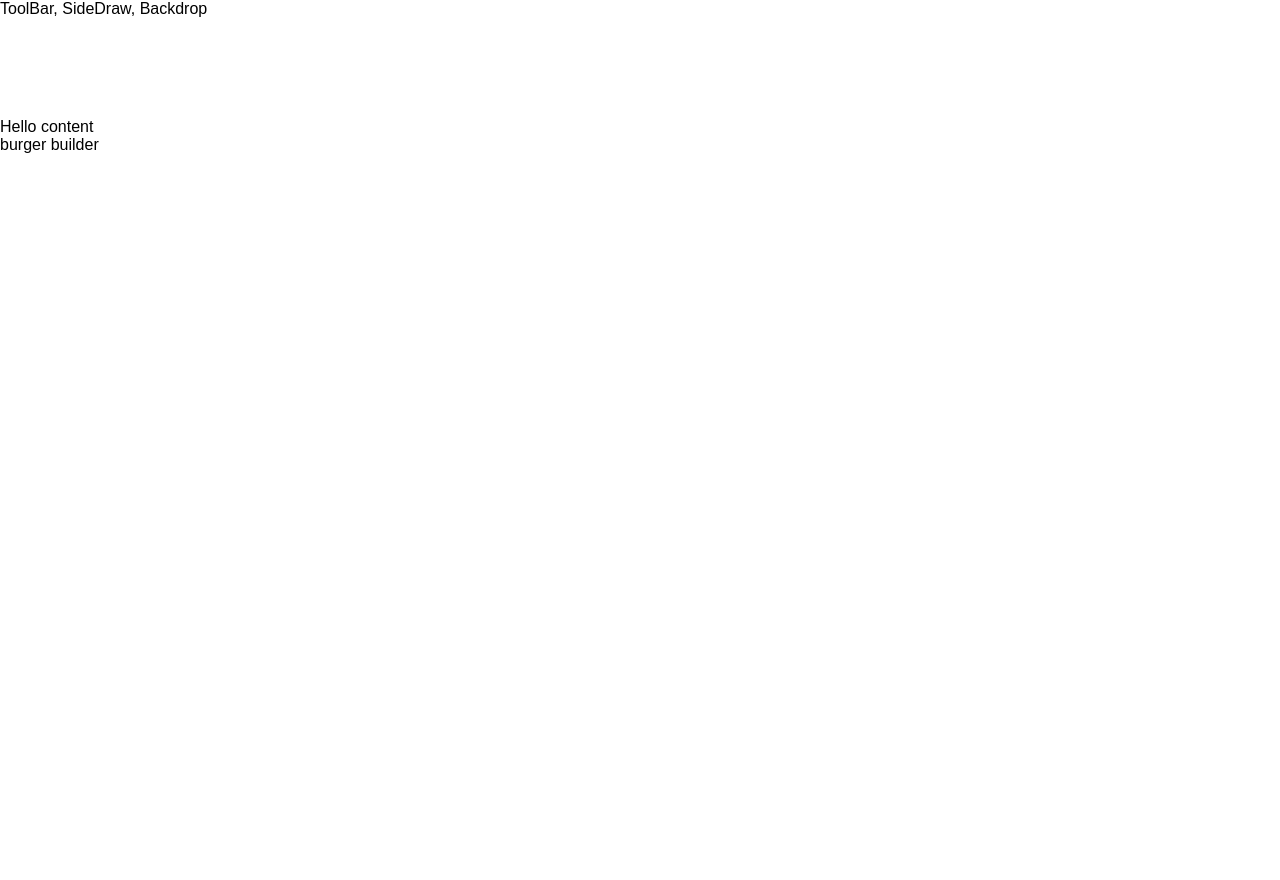
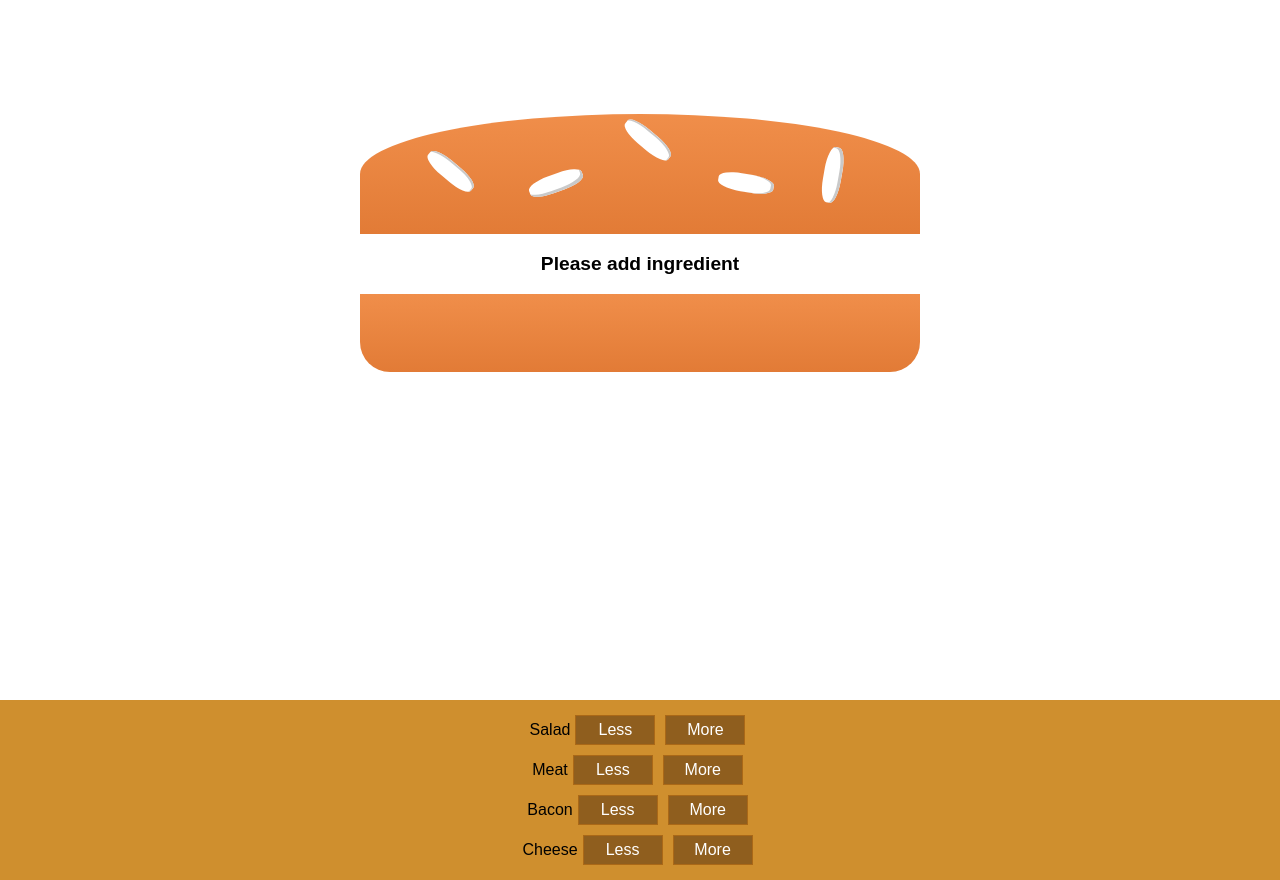
Before and after one commit to HponeMyatThu/burger-builder, a React app in the folder burger-builder-test/: page / in a window 1280 px wide. Before the commit the page ends 800 px from the top, so only its background shows below. Built offline with nearby package versions, Linux system fonts and the light colour scheme; a web font is replaced by a local one.

Commit message:
[ burger ] add and remove ingredient

```diff
--- a/burger-builder-test/package.json
+++ b/burger-builder-test/package.json
@@ -38,6 +38,7 @@
     "postcss-normalize": "^10.0.1",
     "postcss-preset-env": "^7.0.1",
     "prompts": "^2.4.2",
+    "prop-types": "^15.8.1",
     "react": "^18.2.0",
     "react-app-polyfill": "^3.0.0",
     "react-dev-utils": "^12.0.1",
--- /dev/null
+++ b/burger-builder-test/src/components/Burger/BuildControls/BuildControl/BuildControl.js
@@ -0,0 +1,20 @@
+import React from 'react';
+import classes from '../BuildControl/BuildControl.module.css';
+
+const BuildControl = props => (
+  <div className={classes.BuildControl}>
+    <div className={classes.Label}>{props.label}</div>
+    <button
+      className={classes.Less}
+      onClick={props.removed}
+      disabled={props.disabled}
+    >
+      Less
+    </button>
+    <button className={classes.More} onClick={props.added}>
+      More
+    </button>
+  </div>
+);
+
+export default BuildControl;
--- /dev/null
+++ b/burger-builder-test/src/components/Burger/BuildControls/BuildControl/BuildControl.module.css
@@ -0,0 +1,39 @@
+.BuildControl {
+  display: flex;
+  flex-direction: row;
+  justify-content: space-between;
+  margin: 5px 0;
+  align-items: center;
+}
+
+.BuildControl button {
+  display: block;
+  font: inherit;
+  padding: 5px;
+  margin: 0 5px;
+  width: 80px;
+  border: 1px solid #AA6817;
+  cursor: pointer;
+  outline: none;
+  align-self: center;
+}
+
+.BuildControl .More{
+    background-color: #8F5E1E;
+    color: white;
+}
+
+.BuildControl .Less{
+    background-color: #8F5E1E;
+    color: white;
+}
+
+.BuildControl .Less:hover, .BuildControl .Less:active{
+    background-color: #DAA972;
+    color: white;
+}
+
+.BuildControl .More:hover, .BuildControl .More:active{
+    background-color: #DAA972;
+    color: white;
+}
--- /dev/null
+++ b/burger-builder-test/src/components/Burger/BuildControls/BuildControls.js
@@ -0,0 +1,28 @@
+import React from 'react';
+
+import classes from '../BuildControls/BuildControls.module.css';
+import BuildControl from './BuildControl/BuildControl';
+
+const controls = [
+  { label: 'Salad', type: 'salad' },
+  { label: 'Meat', type: 'meat' },
+  { label: 'Bacon', type: 'bacon' },
+  { label: 'Cheese', type: 'cheese' },
+];
+
+const BuildControls = props => (
+  <div className={classes.BuildControls}>
+    {controls.map(ctrl => (
+      <BuildControl
+        key={ctrl.label}
+        label={ctrl.label}
+        type={ctrl.type}
+        added={() => props.ingredientAdded(ctrl.type)}
+        removed={() => props.ingredientRemoved(ctrl.type)}
+        disabled={props.disabled[ctrl.type] || false}
+      />
+    ))}
+  </div>
+);
+
+export default BuildControls;
--- /dev/null
+++ b/burger-builder-test/src/components/Burger/BuildControls/BuildControls.module.css
@@ -0,0 +1,10 @@
+.BuildControls {
+    width: 100%;
+    background-color: #CF8F2E;
+    display: flex;
+    flex-flow: column;
+    align-items: center;
+    box-shadow: 0px 2px 1px #ccc;
+    margin: auto;
+    padding: 10px 0;
+}
--- a/burger-builder-test/src/components/Burger/Burger.js
+++ b/burger-builder-test/src/components/Burger/Burger.js
@@ -0,0 +1,32 @@
+import React from 'react';
+import classes from './Burger.module.css';
+import BurgerIngredient from './BurgerIngredient/BurgerIngredient';
+
+const Burger = props => {
+  let transformedIngredients = props.ingredient
+    ? Object.keys(props.ingredient)
+        .map((igKey, index) => {
+          return [...Array(props.ingredient[igKey])].map((_, i) => {
+            return <BurgerIngredient key={igKey + i + index} type={igKey} />;
+          });
+        })
+        .reduce((arr, el) => {
+          return arr.concat(el);
+        }, [])
+    : [];
+
+    if(transformedIngredients.length === 0){
+      transformedIngredients = <p>Please add ingredient</p>
+    }
+
+  console.log('trans', transformedIngredients);
+  return (
+    <div className={classes.Burger}>
+      <BurgerIngredient type='bread-top' />
+      {transformedIngredients}
+      <BurgerIngredient type='bread-bottom' />
+    </div>
+  );
+};
+
+export default Burger;
--- /dev/null
+++ b/burger-builder-test/src/components/Burger/Burger.module.css
@@ -0,0 +1,30 @@
+.Burger {
+  width: 100%;
+  height: 250px;
+  overflow: scroll;
+  margin: auto;
+  text-align: center;
+  font-weight: bold;
+  font-size: 1.2rem;
+}
+
+@media (min-width: 500px) and (min-height: 400px) {
+  .Burger {
+    width: 350px;
+    height: 300px;
+  }
+}
+
+@media (min-width: 500px) and (min-height: 401px) {
+  .Burger {
+    width: 450px;
+    height: 400px;
+  }
+}
+
+@media (min-width: 1000px) and (min-height: 700px) {
+  .Burger {
+    width: 700px;
+    height: 600px;
+  }
+}
--- a/burger-builder-test/src/components/Burger/BurgerIngredient/BurgerIngredient.js
+++ b/burger-builder-test/src/components/Burger/BurgerIngredient/BurgerIngredient.js
@@ -1,10 +1,12 @@
-import React from 'react';
+import React, { Component } from 'react';
 import classes from './BurgerIngredient.module.css';
+import PropTypes from 'prop-types';
 
-const BurgerIngredient = props => {
+class BurgerIngredient extends Component {
+  render() {
     let ingredient = '';
 
-  switch (props.type) {
+    switch (this.props.type) {
       case 'bread-bottom':
         ingredient = <div className={classes.BreadBotton}></div>;
         break;
@@ -32,6 +34,11 @@
         ingredient = null;
     }
     return ingredient;
+  }
+}
+
+BurgerIngredient.propTypes = {
+    type: PropTypes.string.isRequired
   };
 
 export default BurgerIngredient;
--- a/burger-builder-test/src/components/Layout/Layout.js
+++ b/burger-builder-test/src/components/Layout/Layout.js
@@ -5,7 +5,6 @@
 
 const Layout = props => (
   <Auxilitary>
-    <div>ToolBar, SideDraw, Backdrop</div>
     <main className={classes.Content}>{props.children}</main>
   </Auxilitary>
 );
--- a/burger-builder-test/src/containers/BurgerBuilder/BurgerBuilder.js
+++ b/burger-builder-test/src/containers/BurgerBuilder/BurgerBuilder.js
@@ -1,12 +1,70 @@
-import React, { Component } from "react";
-import Auxilitary from "../../hoc/Auxilitary";
+import React, { Component } from 'react';
+import Auxilitary from '../../hoc/Auxilitary';
+import Burger from '../../components/Burger/Burger';
+import BuildControls from '../../components/Burger/BuildControls/BuildControls';
+
+const INGREDIENT_PRICE = {
+  salad: 0.5,
+  cheese: 0.4,
+  meat: 1.4,
+  bacon: 0.7,
+};
 
 class BurgerBuilder extends Component {
+  state = {
+    ingredient: {
+      salad: 0,
+      bacon: 0,
+      meat: 0,
+      cheese: 0,
+    },
+    totalPrice: 4,
+  };
+
+  addIngredientHandler = type => {
+    const oldCount = this.state.ingredient[type];
+    const updatedCount = oldCount + 1;
+    const updatedIngredient = {
+      ...this.state.ingredient,
+    };
+    updatedIngredient[type] = updatedCount;
+    const priceAddition = INGREDIENT_PRICE[type];
+    const oldPrice = this.state.totalPrice;
+    const newPrice = oldPrice + priceAddition;
+    this.setState({ totalPrice: newPrice, ingredient: updatedIngredient });
+  };
+
+  removeIngredientHandler = type => {
+    const oldCount = this.state.ingredient[type];
+    if(oldCount <= 0){
+        return;
+    }
+    const updatedCount = oldCount - 1;
+    const updatedIngredient = {
+      ...this.state.ingredient,
+    };
+    updatedIngredient[type] = updatedCount;
+    const priceDeduction = INGREDIENT_PRICE[type];
+    const oldPrice = this.state.totalPrice;
+    const newPrice = oldPrice + priceDeduction;
+    this.setState({ totalPrice: newPrice, ingredient: updatedIngredient });
+  };
+
   render() {
+    const disableInfo = {
+        ...this.state.ingredient
+    }
+    for(const key in disableInfo){
+        disableInfo[key] = disableInfo[key] <= 0;
+    }
     return (
       <Auxilitary>
-        <div>Hello content</div>
-        <div>burger builder</div>
+        <Burger ingredient={this.state.ingredient} />
+        <BuildControls
+          ingredientAdded={this.addIngredientHandler}
+          ingredientRemoved={this.removeIngredientHandler}
+          disabled={disableInfo}
+        />
       </Auxilitary>
     );
   }
```
Also changed, not shown: 1 other file (tests, documents, lock files or other folders). Lines whose indentation alone changed are shown as unchanged.
